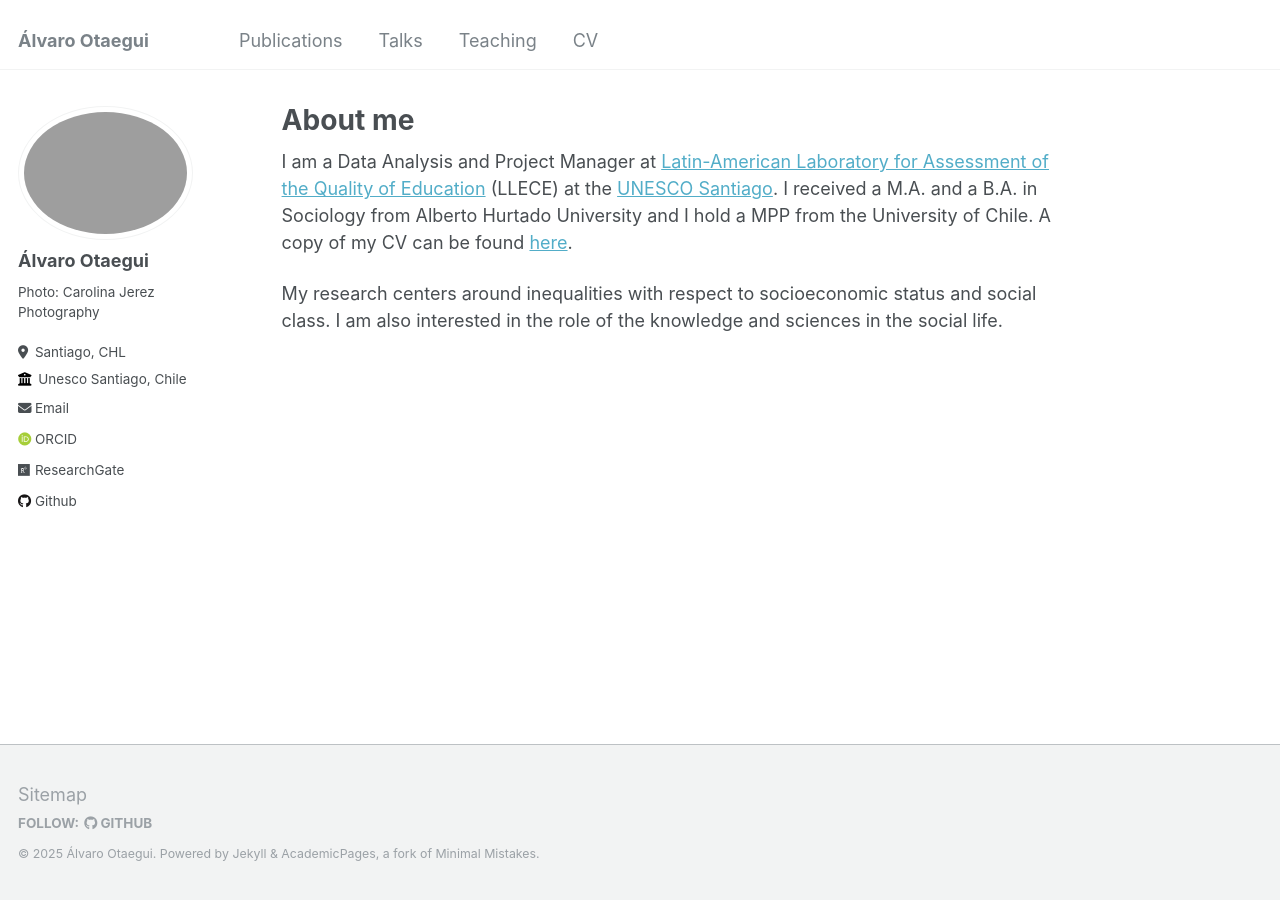
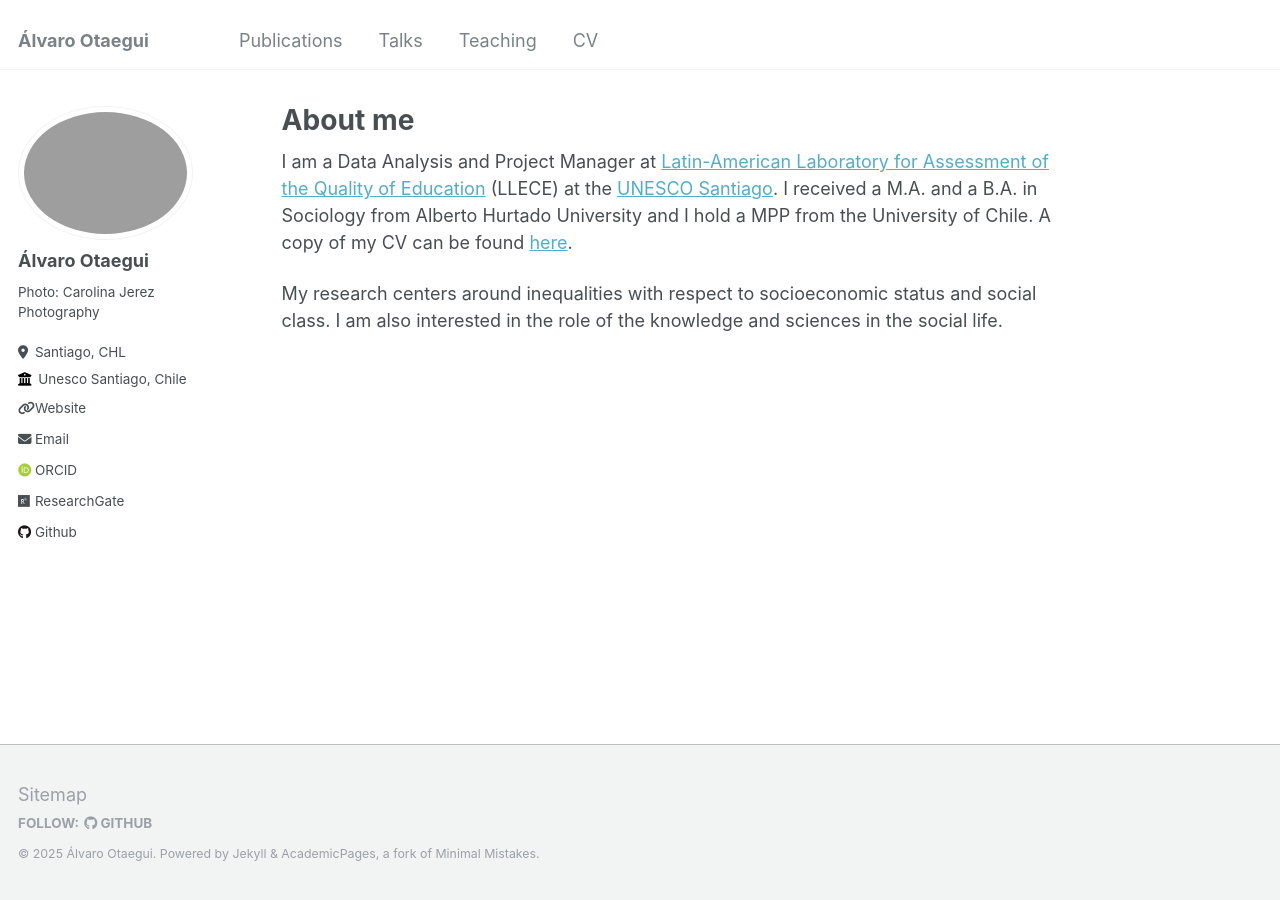
Before and after one commit to aotaeguim/aotaeguim.github.io, a Jekyll site: the page built from _pages/about.md, in a window 1280 px wide. Built offline with Jekyll 4.4.1, drawn with Linux system fonts in a browser that asks for light colours; some web fonts are replaced; a file with an impossible date is left out.

```diff
--- a/_config.yml
+++ b/_config.yml
@@ -27,7 +27,7 @@ author:
   bio              : ""
   location         : "Santiago, CHL"
   employer         : "Unesco Santiago, Chile"
-  #uri              : ""
+  uri              : ""
   email            : "alvaro.otaegui[at]gmail.com"
 
   # Academic websites
```
